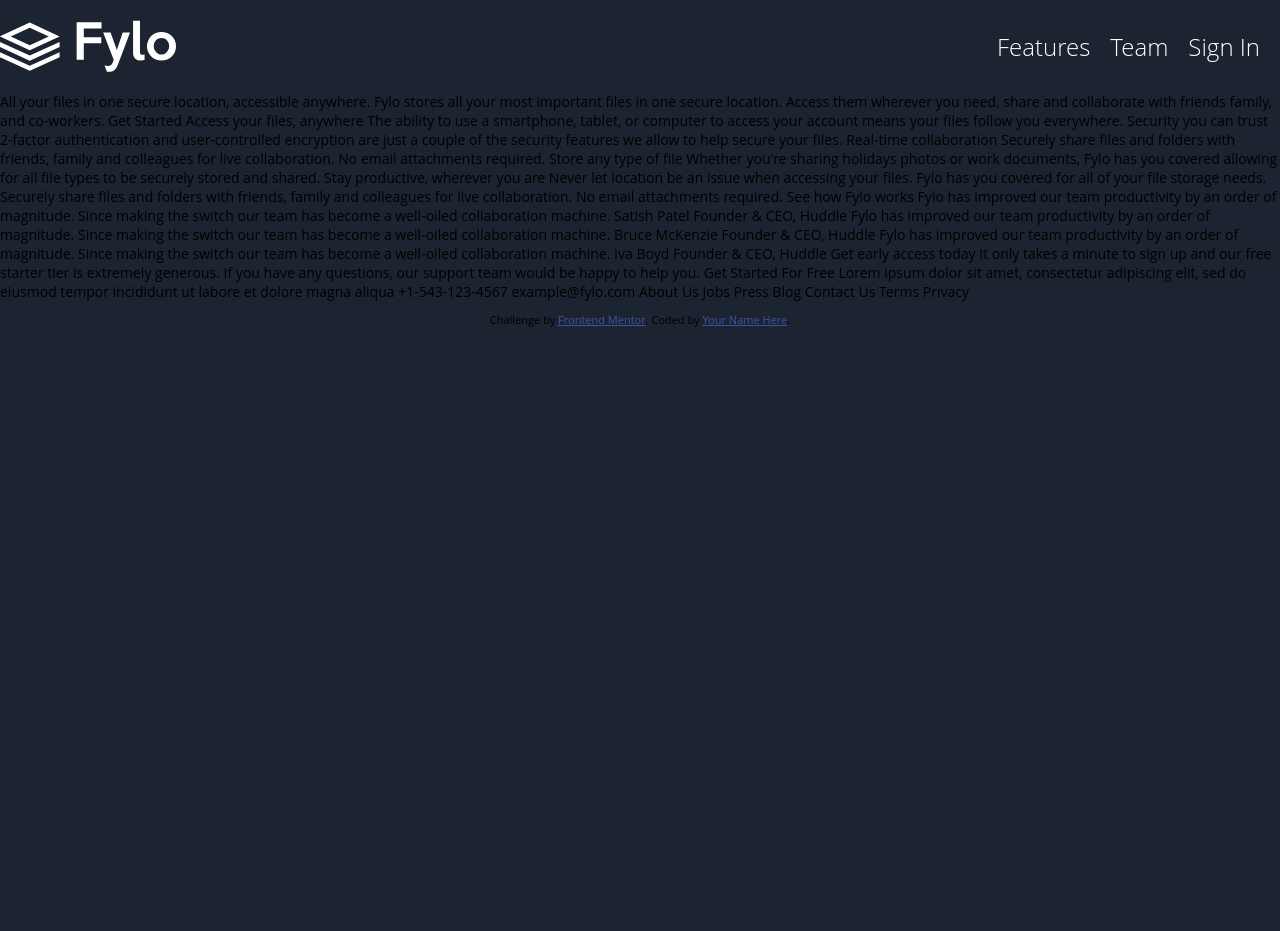
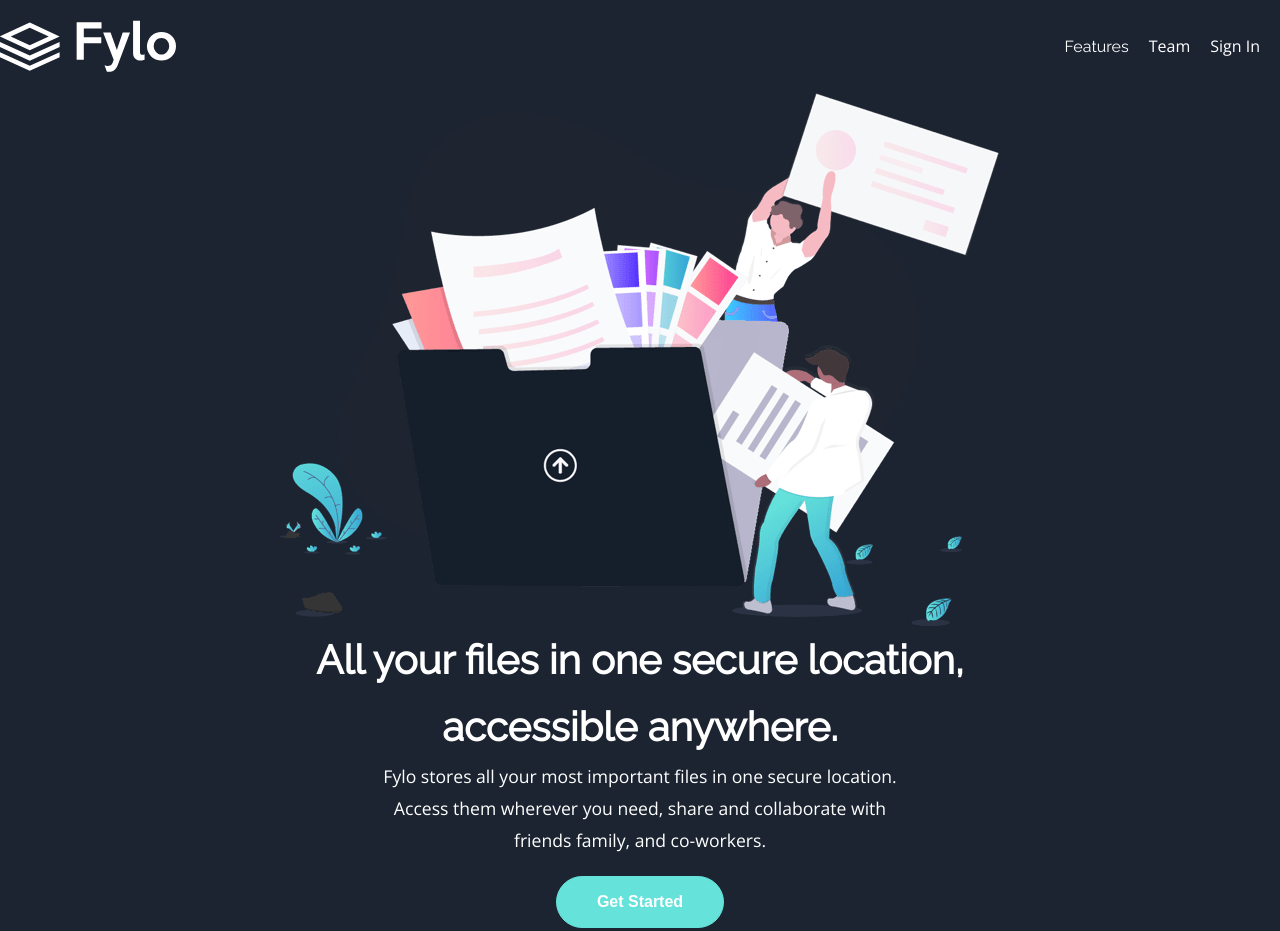
Before and after one commit to haeke/fylo-page, a plain HTML site: page index.html in a window 1280 px wide. Shown: the top 931 px of the page. Before the commit the page ends 800 px from the top, so only its background shows below. Drawn offline with nearby package versions, Linux system fonts and the light colour scheme.

Commit message:
Added the intro section that contains an image, header, paragraph text and button.

```diff
--- a/index.html
+++ b/index.html
@@ -12,7 +12,16 @@
       href="./images/favicon-32x32.png"
     />
     <link rel="stylesheet" href="public/assets/styles/styles.css" />
-
+    <link
+      href="https://fonts.googleapis.com/css?family=Open+Sans|Raleway"
+      rel="stylesheet"
+    />
+    <link
+      rel="stylesheet"
+      href="https://use.fontawesome.com/releases/v5.8.2/css/all.css"
+      integrity="sha384-oS3vJWv+0UjzBfQzYUhtDYW+Pj2yciDJxpsK1OYPAYjqT085Qq/1cq5FLXAZQ7Ay"
+      crossorigin="anonymous"
+    />
     <title>
       Frontend Mentor | Fylo landing page with dark theme and features grid
     </title>
@@ -32,41 +41,60 @@
     <header class="headerSection">
       <img class="logo" src="images/logo.svg" alt="Logo" />
       <nav class="navSection">
-        <a href="#" class="navLink">Features</a>
+        <a href="#" class="navLink callToActionHeader">Features</a>
         <a href="#" class="navLink">Team</a>
         <a href="#" class="navLink">Sign In</a>
       </nav>
     </header>
 
-    All your files in one secure location, accessible anywhere. Fylo stores all
-    your most important files in one secure location. Access them wherever you
-    need, share and collaborate with friends family, and co-workers. Get Started
-    Access your files, anywhere The ability to use a smartphone, tablet, or
-    computer to access your account means your files follow you everywhere.
-    Security you can trust 2-factor authentication and user-controlled
-    encryption are just a couple of the security features we allow to help
-    secure your files. Real-time collaboration Securely share files and folders
-    with friends, family and colleagues for live collaboration. No email
-    attachments required. Store any type of file Whether you're sharing holidays
-    photos or work documents, Fylo has you covered allowing for all file types
-    to be securely stored and shared. Stay productive, wherever you are Never
-    let location be an issue when accessing your files. Fylo has you covered for
-    all of your file storage needs. Securely share files and folders with
-    friends, family and colleagues for live collaboration. No email attachments
-    required. See how Fylo works Fylo has improved our team productivity by an
+    <section class="introContainer">
+      <img
+        class="introImage"
+        src="images/illustration-intro.png"
+        alt="paperwork"
+      />
+      <h1 class="mainHeader whiteText">
+        All your files in one secure location,
+      </h1>
+      <h1 class="mainHeader whiteText">accessible anywhere.</h1>
+      <p class="introParagraph whiteText">
+        Fylo stores all your most important files in one secure location.
+      </p>
+      <p class="introParagraph whiteText">
+        Access them wherever you need, share and collaborate with
+      </p>
+      <p class="introParagraph whiteText">friends family, and co-workers.</p>
+      <button class="introButton whiteText">
+        Get Started
+      </button>
+    </section>
+
+    Get Started Access your files, anywhere The ability to use a smartphone,
+    tablet, or computer to access your account means your files follow you
+    everywhere. Security you can trust 2-factor authentication and
+    user-controlled encryption are just a couple of the security features we
+    allow to help secure your files. Real-time collaboration Securely share
+    files and folders with friends, family and colleagues for live
+    collaboration. No email attachments required. Store any type of file Whether
+    you're sharing holidays photos or work documents, Fylo has you covered
+    allowing for all file types to be securely stored and shared. Stay
+    productive, wherever you are Never let location be an issue when accessing
+    your files. Fylo has you covered for all of your file storage needs.
+    Securely share files and folders with friends, family and colleagues for
+    live collaboration. No email attachments required. See how Fylo works Fylo
+    has improved our team productivity by an order of magnitude. Since making
+    the switch our team has become a well-oiled collaboration machine. Satish
+    Patel Founder & CEO, Huddle Fylo has improved our team productivity by an
     order of magnitude. Since making the switch our team has become a well-oiled
-    collaboration machine. Satish Patel Founder & CEO, Huddle Fylo has improved
-    our team productivity by an order of magnitude. Since making the switch our
-    team has become a well-oiled collaboration machine. Bruce McKenzie Founder &
-    CEO, Huddle Fylo has improved our team productivity by an order of
-    magnitude. Since making the switch our team has become a well-oiled
-    collaboration machine. Iva Boyd Founder & CEO, Huddle Get early access today
-    It only takes a minute to sign up and our free starter tier is extremely
-    generous. If you have any questions, our support team would be happy to help
-    you. Get Started For Free Lorem ipsum dolor sit amet, consectetur adipiscing
-    elit, sed do eiusmod tempor incididunt ut labore et dolore magna aliqua
-    +1-543-123-4567 example@fylo.com About Us Jobs Press Blog Contact Us Terms
-    Privacy
+    collaboration machine. Bruce McKenzie Founder & CEO, Huddle Fylo has
+    improved our team productivity by an order of magnitude. Since making the
+    switch our team has become a well-oiled collaboration machine. Iva Boyd
+    Founder & CEO, Huddle Get early access today It only takes a minute to sign
+    up and our free starter tier is extremely generous. If you have any
+    questions, our support team would be happy to help you. Get Started For Free
+    Lorem ipsum dolor sit amet, consectetur adipiscing elit, sed do eiusmod
+    tempor incididunt ut labore et dolore magna aliqua +1-543-123-4567
+    example@fylo.com About Us Jobs Press Blog Contact Us Terms Privacy
 
     <footer>
       <p class="attribution">
--- a/public/assets/styles/styles.css
+++ b/public/assets/styles/styles.css
@@ -40,7 +40,7 @@
   color: var(--white);
   text-decoration: none;
   margin-right: 20px;
-  font-size: 1.5rem;
+  font-size: 1rem;
   font-weight: 300;
 }
 
@@ -51,6 +51,8 @@
 
 .mainHeader {
   font-family: var(--headerFont);
+  font-size: 2.5rem;
+  margin: 10px 0;
   font-weight: 700;
 }
 
@@ -68,3 +70,30 @@
   font-family: var(--bodyFont);
   font-weight: 400;
 }
+
+.introContainer {
+  display: flex;
+  flex-direction: column;
+  justify-content: center;
+  align-items: center;
+}
+
+.introParagraph {
+  font-size: 1.1rem;
+  margin: 4px 0;
+  font-weight: 400;
+}
+
+.introButton {
+  background: var(--cyan);
+  border: 1px solid var(--cyan);
+  font-size: 1rem;
+  font-weight: 700;
+  margin: 20px;
+  border-radius: 2rem;
+  padding: 1rem 2.5rem;
+}
+
+.whiteText {
+  color: var(--white);
+}
```
